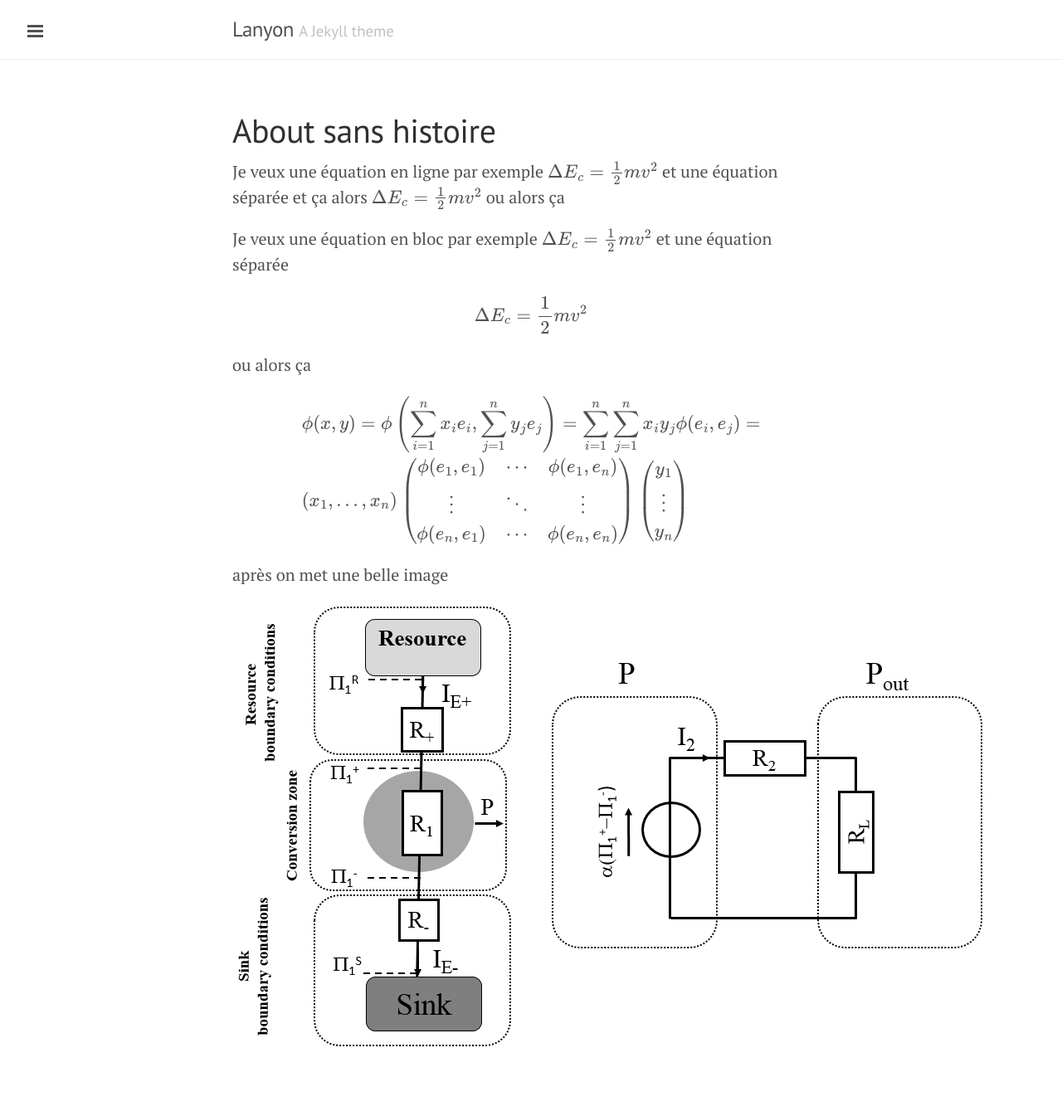
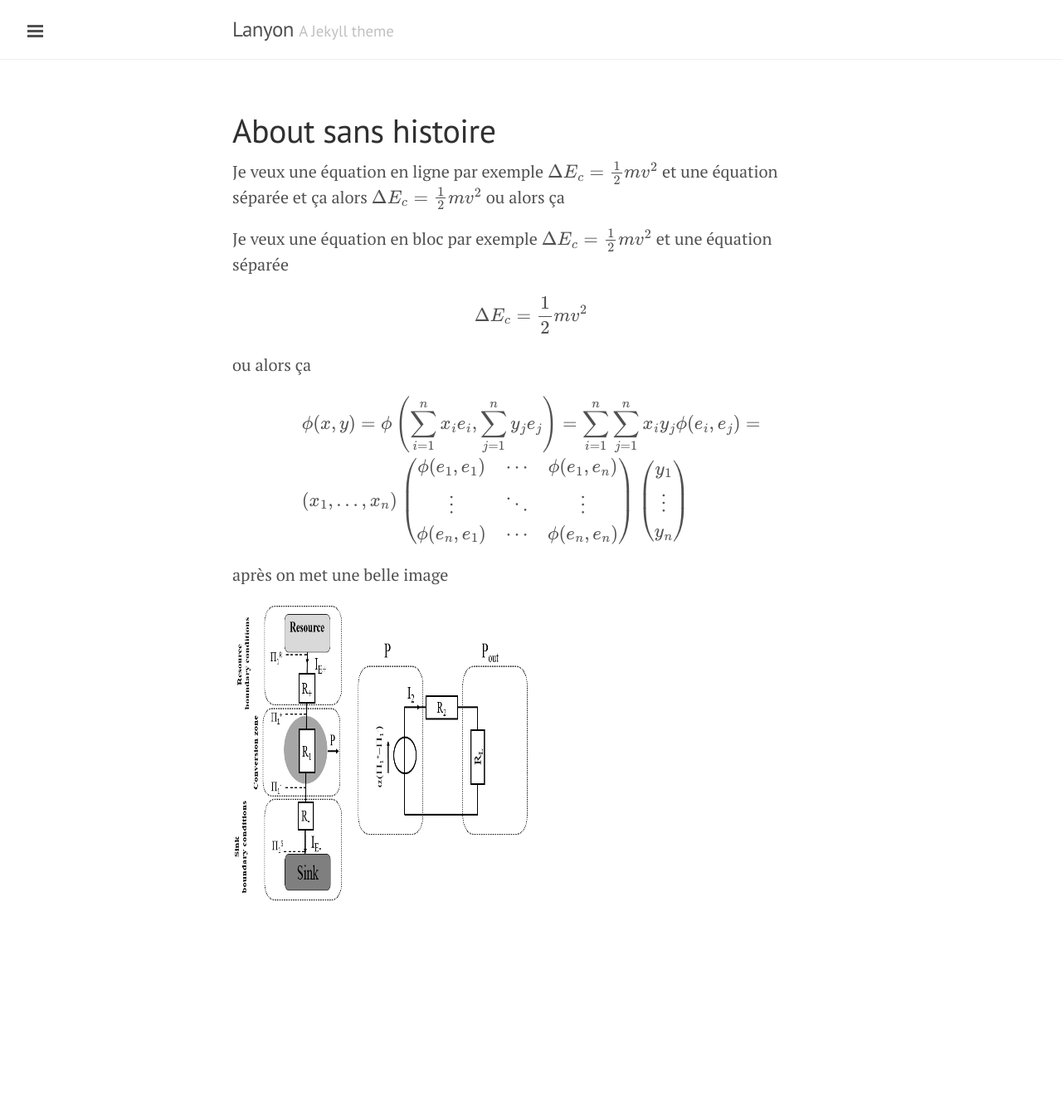
Before and after one commit to dyco-uparis/DyCo, a Jekyll site: the page built from about2.md, in a window 1280 px wide. Shown: the whole page at 83% size. Built offline with Jekyll 4.4.1, drawn with Linux system fonts in a browser that asks for light colours; formulas are drawn with MathJax 3; after the commit the page ends 1168 px from its top, so only the background shows below that.

Commit message:
image size

```diff
--- a/about2.md
+++ b/about2.md
@@ -33,4 +33,4 @@ $$
 
 après on met une belle image
 
-![le titre !](/images/Image1.png){:class="img-responsive"}
+![le titre !](/images/Image1.png){:height="360px" width="360px"}
```
